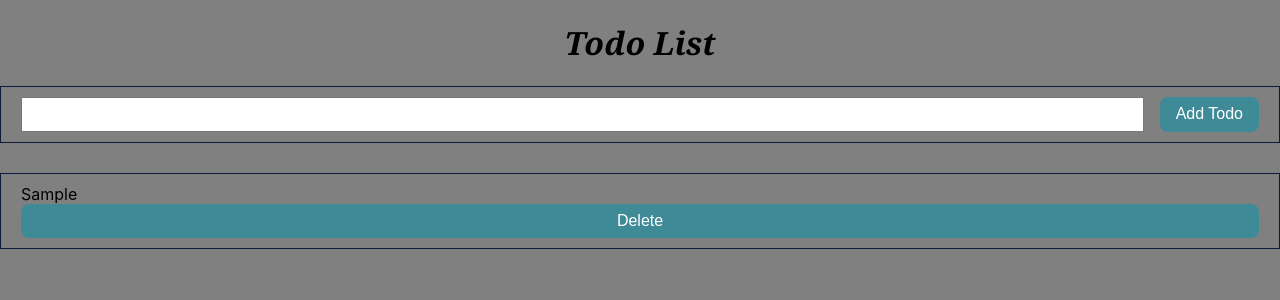
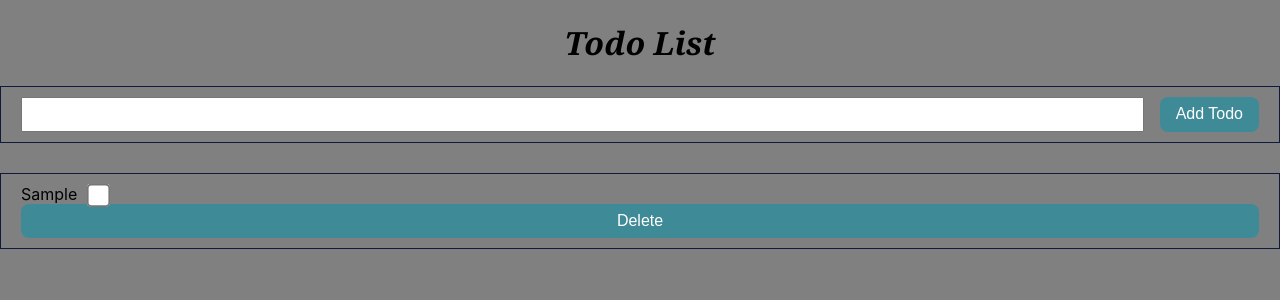
Before and after one commit to VISHALSHARMAVS/todo-react, a React (Create React App) app: page / in a window 1280 px wide. Both pictures are taken after typing "Sample" into the empty fields and a click on the button "Add Todo". Shown: the top 300 px of the page. Built offline with nearby package versions, Linux system fonts and the light colour scheme; the HTML template or start-up script is replaced by a standard one.

Commit message:
Adding Checkbox and Toggle function.(toggle button)

```diff
--- a/src/App.js
+++ b/src/App.js
@@ -28,6 +28,16 @@ const App = () => {
 
   // Add the toggleComplete code here
 
+  function toggleComplete(id){
+    let updatedTodos =[...todos].map((todo)=>{
+      if(todo.id === id){
+        todo.completed =!todo.completed;
+      }
+      return todo;
+    });
+    setTodos(updatedTodos);
+  }
+
   // Add the submitEdits code here
 
   return (
@@ -42,7 +52,9 @@ const App = () => {
 
       {todos.map((todo) =>
         <div className="todo" key={todo.id}>
-          <div >{todo.text}</div>
+          <div >{todo.text}
+          <input type="checkbox" id="completed" checked={todo.completed} onChange={() => toggleComplete(todo.id)}/>
+          </div>
 
           <button onClick={() => deleteTodo(todo.id)}>Delete</button>
         </div>
```
